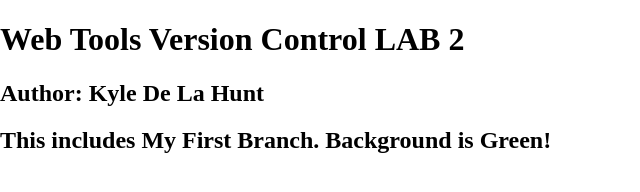
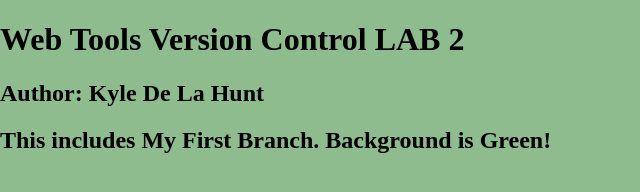
Before and after one commit to kyledlhunt/wtvclab3DeLaHunt, a plain HTML site: page VCLAB1/index.html in a window 1280 px wide. Shown: the whole page, without its empty margins (0-640 px from the left). Drawn offline with nearby package versions, Linux system fonts and the light colour scheme.

Commit message:
This is technically still my third commit. Background changed to Green. Previous commit had error.

```diff
--- a/VCLAB1/_css/main.css
+++ b/VCLAB1/_css/main.css
@@ -8,7 +8,7 @@ html {
   -webkit-text-size-adjust: 100%;
 }
 html, body  {
-	background color: #8FBC8F;
+	background-color: #8FBC8F;
 	margin: 0;
 }
 /* Correct `block` display not defined in IE 8/9.*/
```
